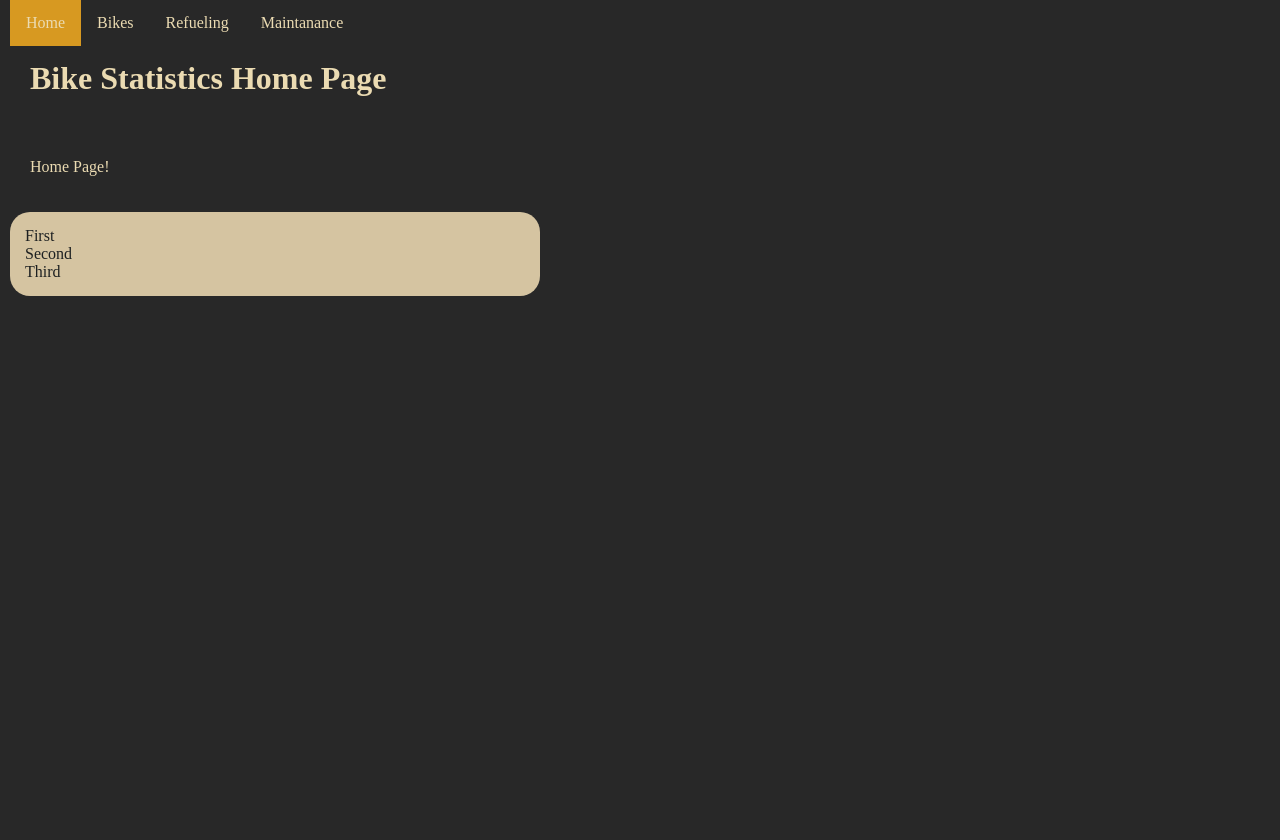
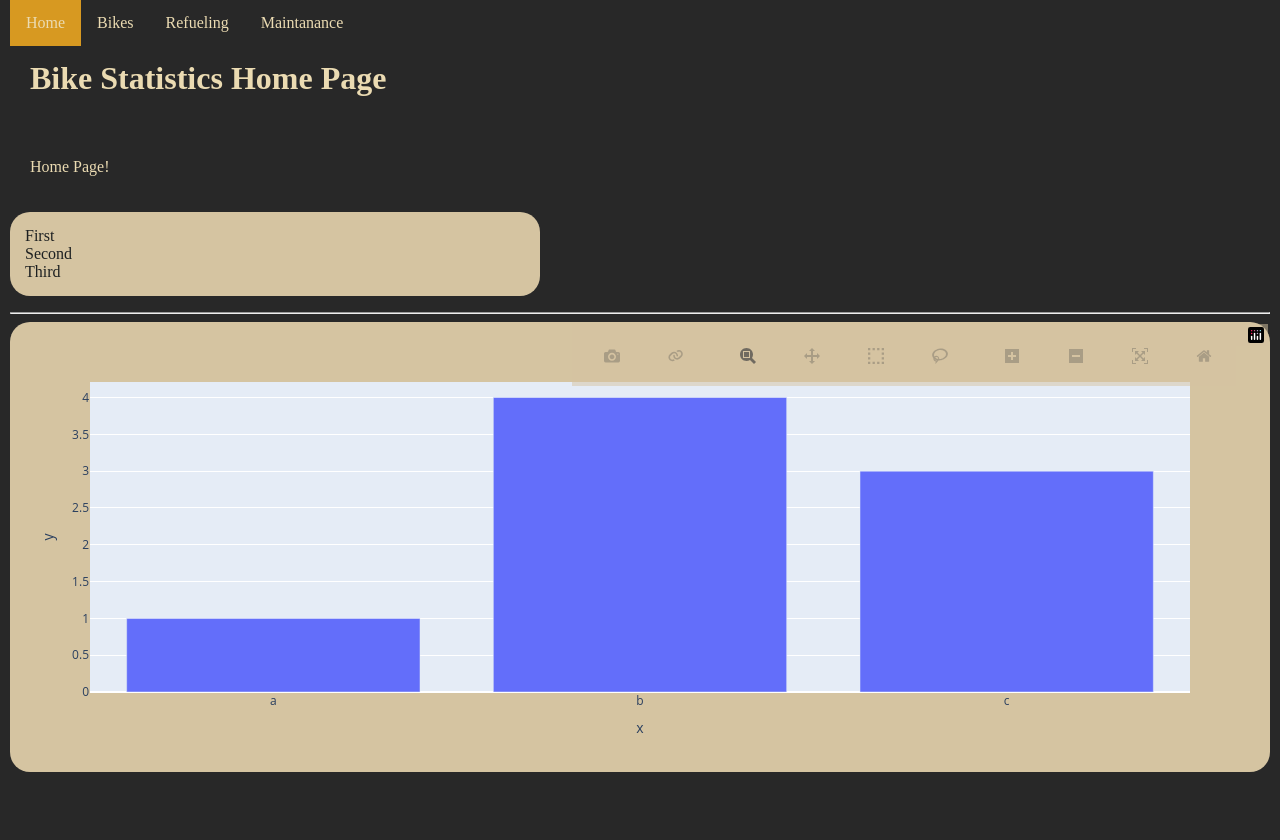
Before and after one commit to SvenDo11/py-server, a Django app: page /bike/ in a window 1280 px wide. Before the commit the page ends 296 px from the top, so only its background shows below. Run offline with Django 4.2, Linux system fonts and the light colour scheme.

Commit message:
First version with plot

```diff
--- /dev/null
+++ b/bike/plots.py
@@ -0,0 +1,6 @@
+import plotly.express as px
+
+def get_test_plot():
+    fig = px.bar(x=['a', 'b', 'c'], y=[1, 4, 3])
+    fig.update_layout(paper_bgcolor="#d5c4a1")
+    return fig.to_html()
--- a/bike/static/bike/styles.css
+++ b/bike/static/bike/styles.css
@@ -81,6 +81,10 @@ a {
     color: var(--color-bg);
 }
 
+.main-svg {
+    border-radius: 20px;
+    color: var(--color-fg);
+}
 
 #navigationbar {
     & ul {
--- a/bike/templates/bike/index.html
+++ b/bike/templates/bike/index.html
@@ -13,4 +13,8 @@
     <li>Second</li>
     <li>Third</li>
 </ul>
+    <hr />
+    {% autoescape off %}
+        {{ test_plot }}
+    {% endautoescape %}
 {% endblock %}
--- a/bike/views.py
+++ b/bike/views.py
@@ -2,6 +2,7 @@ from django.shortcuts import render
 from django.views import generic
 from django.urls import reverse_lazy
 from .models import Bike, Fuel
+from .plots import get_test_plot
 
 bike_fields = ["name", "manufacturer", "initial_odometer"]
 refueling_fields = ["bike", "fuel_date", "quantity", "cost_per_litre", "total_cost", "km_trip", "km_total"]
@@ -12,6 +13,7 @@ class IndexView(generic.TemplateView):
     def get_context_data(self, **kwargs):
         context = super().get_context_data(**kwargs)
         context['navigationbar_active'] = "home"
+        context['test_plot'] = get_test_plot()
         return context
 
 
```
Also changed, not shown: db.sqlite3, 1 other file.
